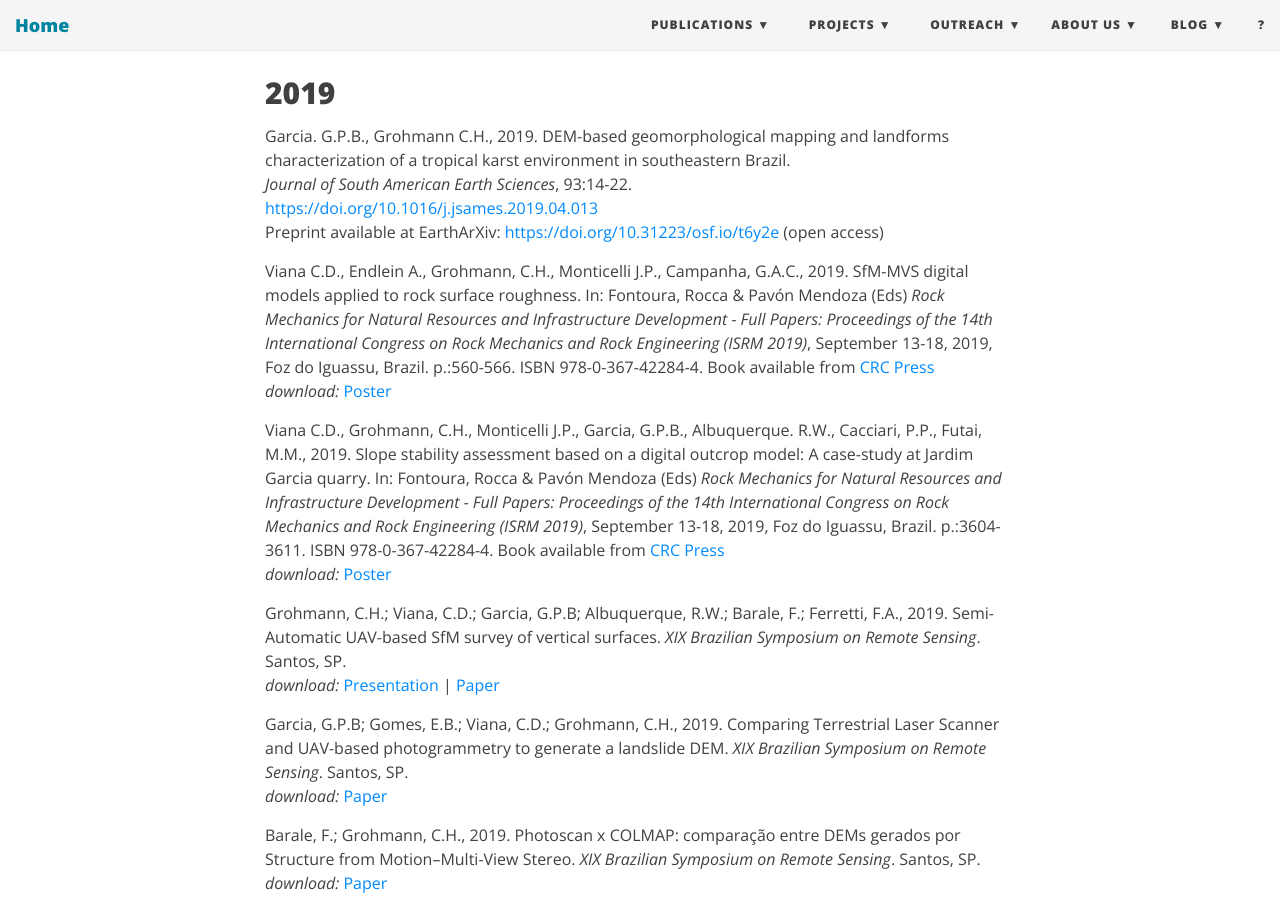
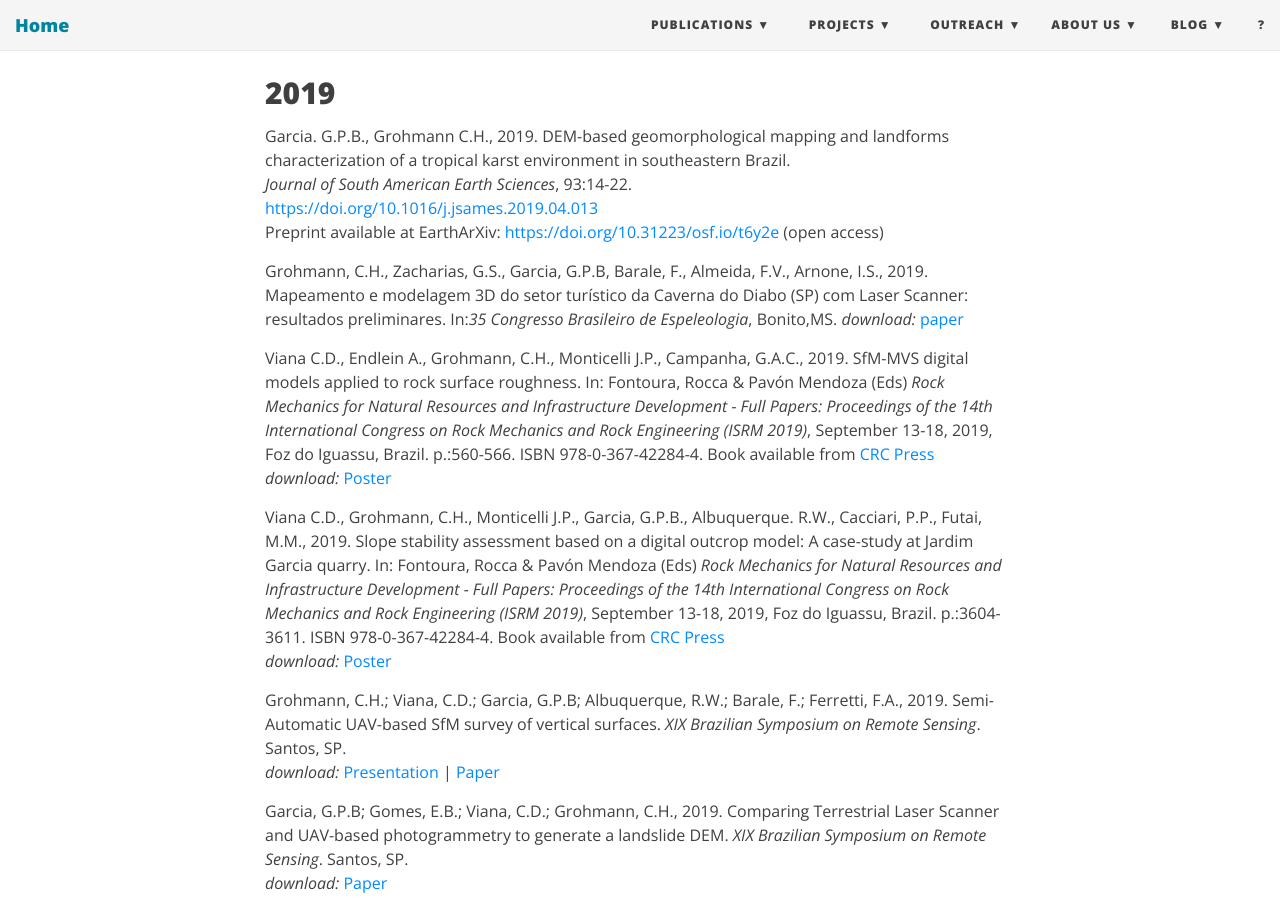
Before and after one commit to SPAMLab/SPAMLab.github.io, a Jekyll site: the page built from publications.md, in a window 1280 px wide and 900 px high, scrolled down 623 px. Built offline with Jekyll 4.4.1, drawn with Linux system fonts in a browser that asks for light colours; nearby versions of some CDN libraries.

Commit message:
Update publications.md

```diff
--- a/publications.md
+++ b/publications.md
@@ -22,6 +22,9 @@ Preprint available at [arXiv:1910.06186](https://arxiv.org/abs/1910.06186) [phys
 _Journal of South American Earth Sciences_, 93:14-22.
 [https://doi.org/10.1016/j.jsames.2019.04.013](https://doi.org/10.1016/j.jsames.2019.04.013)
 Preprint available at EarthArXiv: [https://doi.org/10.31223/osf.io/t6y2e](https://doi.org/10.31223/osf.io/t6y2e) (open access)
+
+<a name="cbe_tapagem"></a>Grohmann, C.H., Zacharias, G.S., Garcia, G.P.B, Barale, F., Almeida, F.V., Arnone, I.S., 2019. Mapeamento e modelagem 3D do setor turístico da Caverna do Diabo (SP) com Laser Scanner: resultados preliminares. In:_35 Congresso Brasileiro de Espeleologia_, Bonito,MS.
+*download:* [paper](http://www.cavernas.org.br/anais35cbe/35cbe_201-206.pdf)
 
 <a name="isrm_rough"></a>Viana C.D., Endlein A., Grohmann, C.H., Monticelli J.P., Campanha, G.A.C., 2019. SfM-MVS digital models applied to rock surface roughness. In: Fontoura, Rocca & Pavón Mendoza (Eds) _Rock Mechanics for Natural Resources and Infrastructure Development - Full Papers: Proceedings of the 14th International Congress on Rock Mechanics and Rock Engineering (ISRM 2019)_, September 13-18, 2019, Foz do Iguassu, Brazil. p.:560-566. ISBN 978-0-367-42284-4. Book available from [CRC Press](https://www.crcpress.com/Rock-Mechanics-for-Natural-Resources-and-Infrastructure-Development---Full/Fontoura-Rocca-Mendoza/p/book/9780367422844)
 *download:* [Poster]({{site.baseurl}}/pub/ISRM2019/ISRM2019_Poster_SfM_Surface.pdf)
```
